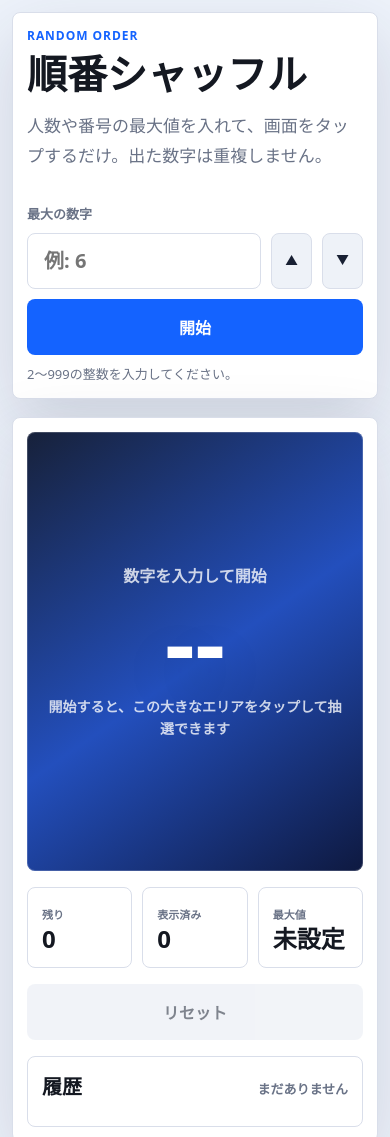
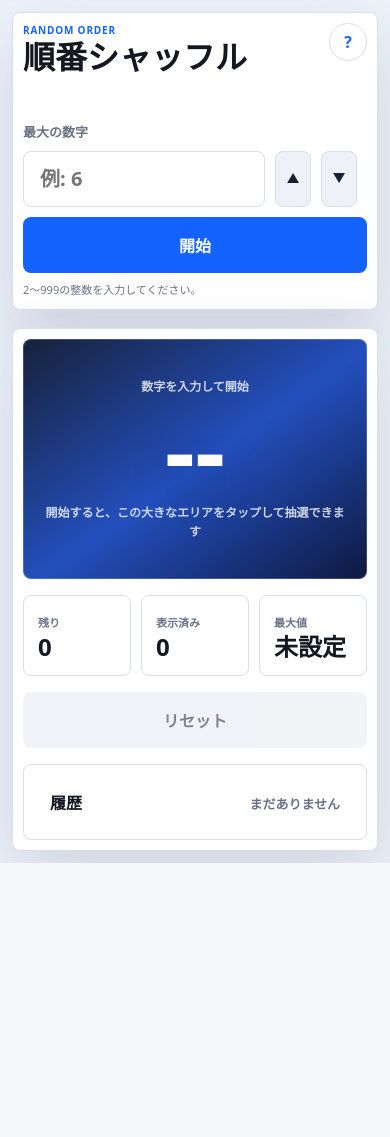
Before and after one commit to XX-shu-csv/codex_test, a plain HTML site: page index.html in a window 390 px wide. Shown: the top 1137 px of the page. After the commit the page ends 863 px from the top, so only its background shows below. Drawn offline with Linux system fonts and the light colour scheme.

Commit message:
Improve mobile layout density

```diff
--- a/index.html
+++ b/index.html
@@ -78,6 +78,46 @@
       .history-head span,
       .stats-grid span {
         color: #697286;
+      }
+
+      .title-row {
+        display: flex;
+        align-items: flex-start;
+        justify-content: space-between;
+        gap: 16px;
+      }
+
+      .help-popover {
+        position: relative;
+      }
+
+      .help-popover summary {
+        display: grid;
+        width: 38px;
+        height: 38px;
+        place-items: center;
+        border: 1px solid #d9deea;
+        border-radius: 50%;
+        color: #1463ff;
+        background: #fff;
+        font-weight: 900;
+        list-style: none;
+      }
+
+      .help-popover p {
+        position: absolute;
+        top: 46px;
+        right: 0;
+        z-index: 4;
+        width: min(260px, calc(100vw - 32px));
+        margin: 0;
+        border: 1px solid #d9deea;
+        border-radius: 8px;
+        padding: 12px;
+        background: #fff;
+        box-shadow: 0 16px 40px rgba(35, 45, 72, 0.16);
+        font-size: 13px;
+        line-height: 1.6;
       }
 
       .input-row {
@@ -186,7 +226,12 @@
       .history-list {
         display: grid;
         gap: 8px;
-        padding: 0;
+        padding: 12px;
+        list-style: none;
+      }
+
+      .history-head {
+        cursor: pointer;
         list-style: none;
       }
 
@@ -218,6 +263,19 @@
         .input-row > button[type="submit"] {
           grid-column: 1 / -1;
         }
+
+        h1 {
+          font-size: 32px;
+        }
+
+        .setup-panel,
+        .draw-panel {
+          padding: 10px;
+        }
+
+        .draw-surface {
+          min-height: 240px;
+        }
       }
     </style>
   </head>
@@ -225,9 +283,16 @@
     <main class="app-shell" aria-labelledby="app-title">
       <section class="setup-panel" aria-label="抽選の設定">
         <div>
-          <p class="eyebrow">Random order</p>
-          <h1 id="app-title">順番シャッフル</h1>
-          <p class="lead">人数や番号の最大値を入れて、画面をタップするだけ。出た数字は重複しません。</p>
+          <div class="title-row">
+            <div>
+              <p class="eyebrow">Random order</p>
+              <h1 id="app-title">順番シャッフル</h1>
+            </div>
+            <details class="help-popover">
+              <summary aria-label="使い方を表示">?</summary>
+              <p>最大の数字を入れて開始。画面をタップするたび、未表示の数字から重複なく表示します。</p>
+            </details>
+          </div>
         </div>
 
         <form class="setup-form" id="setup-form" novalidate>
@@ -282,13 +347,13 @@
           <button class="primary-button hidden" id="restart-button" type="button">もう一度はじめる</button>
         </div>
 
-        <section class="history-panel" aria-labelledby="history-title">
-          <div class="history-head">
+        <details class="history-panel" id="history-panel">
+          <summary class="history-head">
             <h2 id="history-title">履歴</h2>
             <span id="history-summary">まだありません</span>
-          </div>
+          </summary>
           <ol class="history-list" id="history-list" aria-live="polite"></ol>
-        </section>
+        </details>
       </section>
     </main>
 
--- a/styles.css
+++ b/styles.css
@@ -96,6 +96,54 @@ h1 {
   color: var(--muted);
   font-size: 17px;
   line-height: 1.8;
+}
+
+.title-row {
+  display: flex;
+  align-items: flex-start;
+  justify-content: space-between;
+  gap: 16px;
+}
+
+.help-popover {
+  position: relative;
+  flex: 0 0 auto;
+}
+
+.help-popover summary {
+  display: grid;
+  width: 38px;
+  height: 38px;
+  place-items: center;
+  border: 1px solid var(--line);
+  border-radius: 50%;
+  color: var(--primary);
+  background: #fff;
+  font-weight: 900;
+  cursor: pointer;
+  list-style: none;
+}
+
+.help-popover summary::-webkit-details-marker,
+.history-head::-webkit-details-marker {
+  display: none;
+}
+
+.help-popover p {
+  position: absolute;
+  top: 46px;
+  right: 0;
+  z-index: 4;
+  width: min(260px, calc(100vw - 32px));
+  margin: 0;
+  border: 1px solid var(--line);
+  border-radius: 8px;
+  padding: 12px;
+  color: var(--muted);
+  background: #fff;
+  box-shadow: 0 16px 40px rgba(35, 45, 72, 0.16);
+  font-size: 13px;
+  line-height: 1.6;
 }
 
 .setup-form {
@@ -311,7 +359,6 @@ button:disabled {
   min-height: 0;
   border: 1px solid var(--line);
   border-radius: 8px;
-  padding: 16px;
   background: #fff;
 }
 
@@ -320,7 +367,13 @@ button:disabled {
   align-items: baseline;
   justify-content: space-between;
   gap: 12px;
-  margin-bottom: 12px;
+  padding: 14px 16px;
+  cursor: pointer;
+  list-style: none;
+}
+
+.history-panel[open] .history-head {
+  border-bottom: 1px solid var(--line);
 }
 
 h2 {
@@ -333,7 +386,7 @@ h2 {
   max-height: 210px;
   gap: 8px;
   margin: 0;
-  padding: 0;
+  padding: 12px 16px 16px;
   overflow-y: auto;
   list-style: none;
 }
@@ -367,12 +420,12 @@ h2 {
 @media (max-width: 820px) {
   .app-shell {
     grid-template-columns: 1fr;
-    gap: 14px;
+    gap: 10px;
     padding: 12px;
   }
 
   .setup-panel {
-    gap: 18px;
+    gap: 12px;
   }
 
   .draw-panel {
@@ -380,20 +433,51 @@ h2 {
   }
 
   .draw-surface {
-    min-height: 42svh;
+    min-height: 34svh;
   }
 }
 
 @media (max-width: 520px) {
   .setup-panel,
   .draw-panel {
-    padding: 14px;
+    padding: 10px;
+  }
+
+  .eyebrow {
+    margin-bottom: 4px;
+    font-size: 10px;
+  }
+
+  h1 {
+    margin-bottom: 0;
+    font-size: 32px;
+  }
+
+  .help-popover summary {
+    width: 34px;
+    height: 34px;
   }
 
   .input-row {
     display: grid;
-    grid-template-columns: minmax(0, 1fr) 92px;
+    grid-template-columns: minmax(0, 1fr) 82px;
     align-items: stretch;
+    gap: 8px;
+  }
+
+  input,
+  .stepper-buttons button {
+    min-height: 46px;
+  }
+
+  .input-row > button[type="submit"],
+  .primary-button,
+  .secondary-button {
+    min-height: 44px;
+  }
+
+  input {
+    font-size: 18px;
   }
 
   .input-row > button[type="submit"] {
@@ -402,7 +486,31 @@ h2 {
   }
 
   .stepper-buttons {
-    width: 92px;
+    width: 82px;
+    gap: 8px;
+  }
+
+  .form-help {
+    font-size: 11px;
+    line-height: 1.35;
+  }
+
+  .draw-panel {
+    gap: 10px;
+  }
+
+  .draw-surface {
+    min-height: 240px;
+    padding: 16px 12px;
+  }
+
+  .status-text,
+  .tap-hint {
+    font-size: 12px;
+  }
+
+  .result-number {
+    font-size: clamp(78px, 28vw, 132px);
   }
 
   .stats-grid {
@@ -418,7 +526,24 @@ h2 {
     font-size: 11px;
   }
 
+  .stats-grid strong {
+    font-size: 24px;
+  }
+
+  .action-row {
+    gap: 8px;
+  }
+
+  .history-head {
+    padding: 11px 12px;
+  }
+
+  h2 {
+    font-size: 16px;
+  }
+
   .history-list {
-    max-height: 170px;
+    max-height: 150px;
+    padding: 10px 12px 12px;
   }
 }
```
